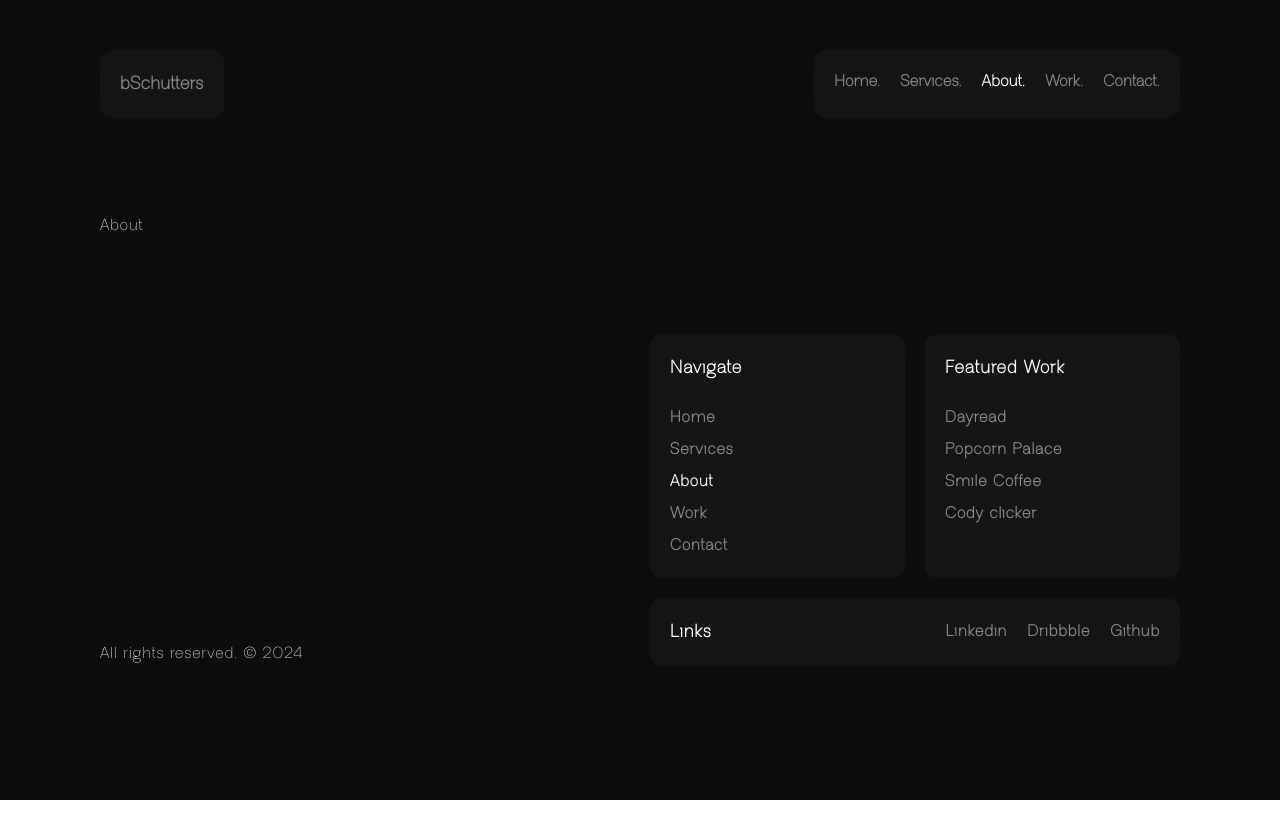
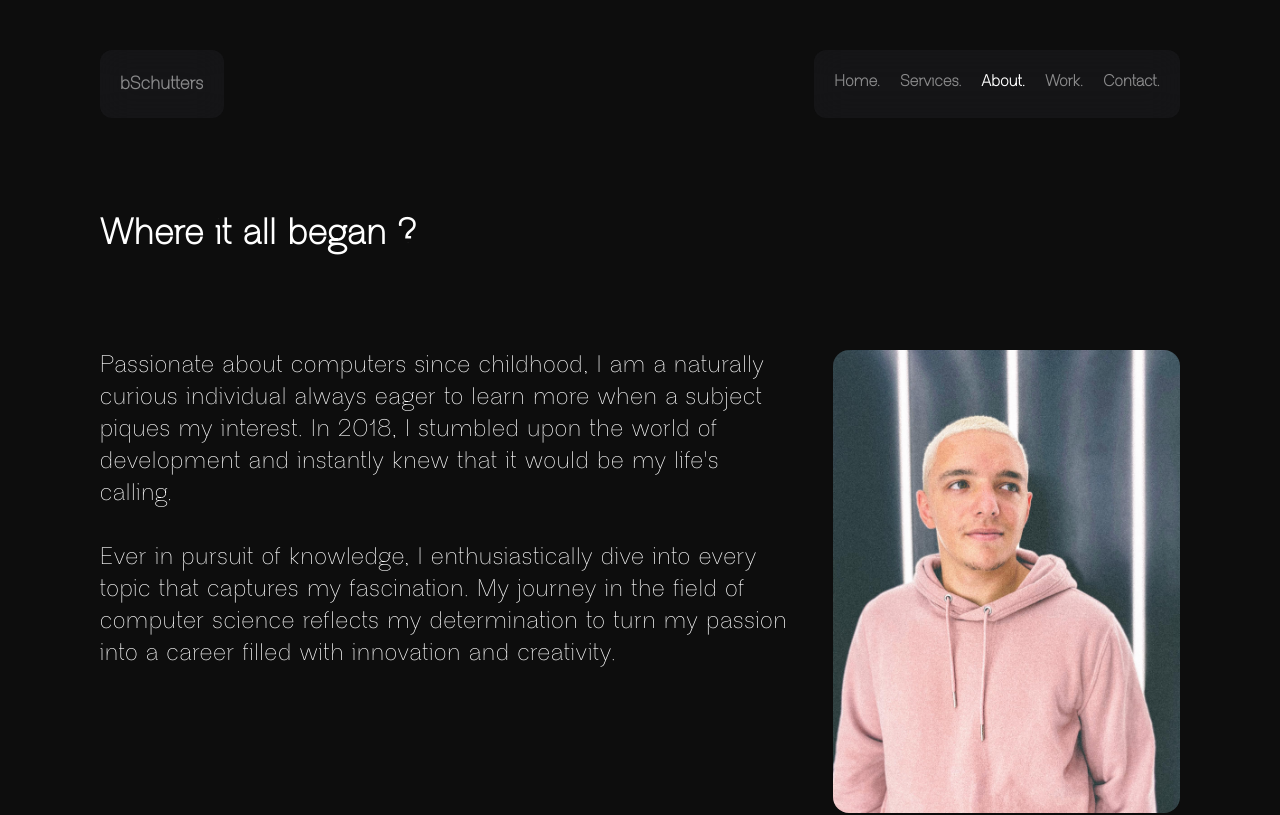
Before and after one commit to bSchutters/portfolio, a React (Vite) app: page /about in a window 1280 px wide. Shown: the top 815 px of the page. Built offline with nearby package versions, Linux system fonts and the light colour scheme.

Commit message:
add: page about

```diff
--- a/src/pages/about/about.tsx
+++ b/src/pages/about/about.tsx
@@ -1,9 +1,31 @@
 import Layout from "../../components/layout/layout";
+import bryan from "../../assets/images/bryan.jpg";
 
 export default function About() {
   return (
     <Layout>
-      <p>About</p>
+      <h3 className="text-4xl font-bold">Where it all began ?</h3>
+      <div className="flex flex-col gap-10 lg:flex-row">
+        <p className="w-full text-xl lg:w-2/3  lg:text-2xl">
+          Passionate about computers since childhood, I am a naturally curious
+          individual always eager to learn more when a subject piques my
+          interest. In 2018, I stumbled upon the world of development and
+          instantly knew that it would be my life's calling.
+          <br />
+          <br />
+          Ever in pursuit of knowledge, I enthusiastically dive into every topic
+          that captures my fascination. My journey in the field of computer
+          science reflects my determination to turn my passion into a career
+          filled with innovation and creativity.
+        </p>
+        <div className="flex items-center justify-center lg:w-1/3">
+          <img
+            src={bryan}
+            alt="Bryan Schutters"
+            className="w-full rounded-2xl object-cover "
+          />
+        </div>
+      </div>
     </Layout>
   );
 }
```
Also changed, not shown: src/assets/images/bryan.jpg (added).
